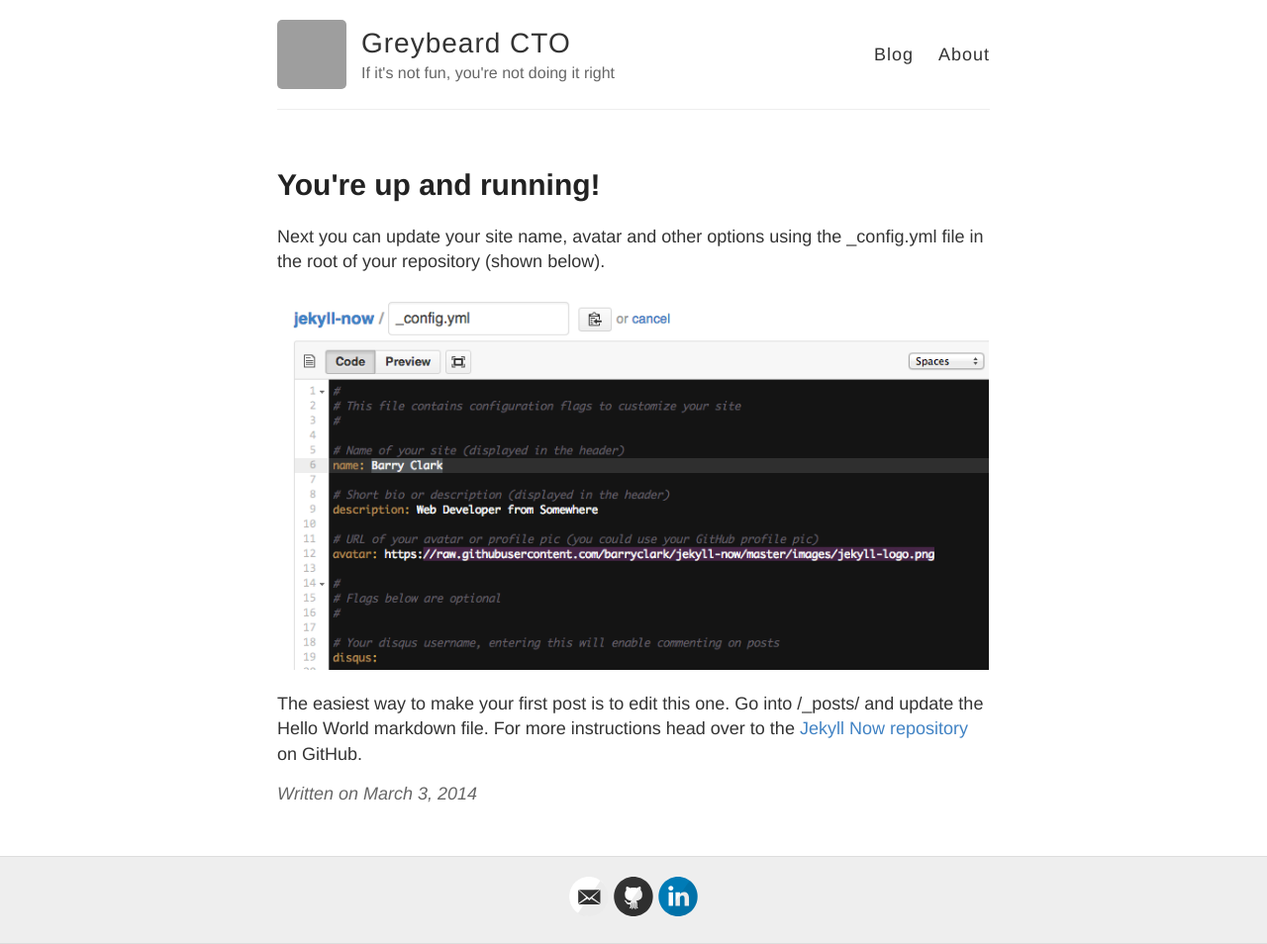
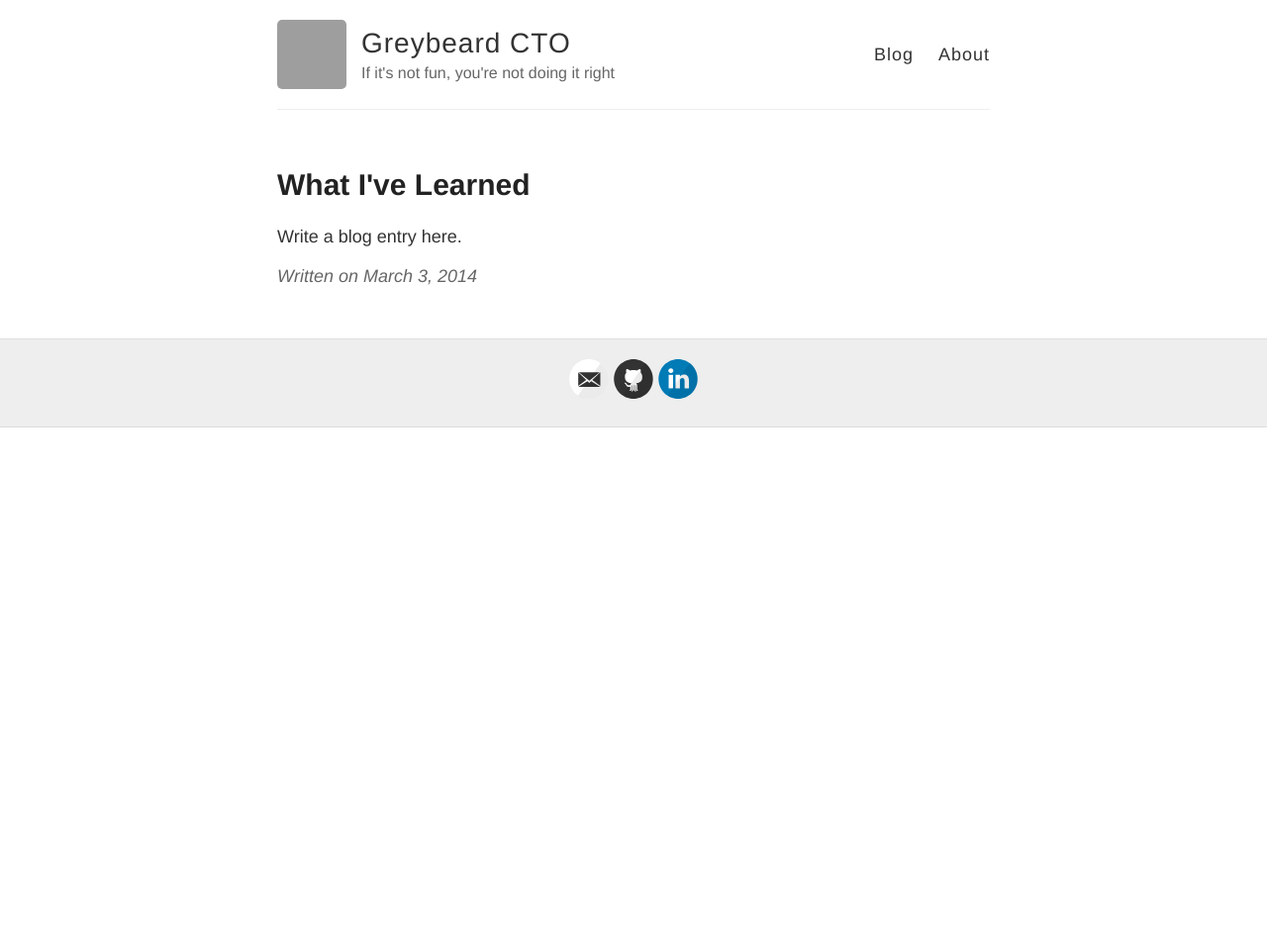
Before and after one commit to tbissonnette/tbissonnette.github.io, a Jekyll site: the page built from _posts/2014-3-3-Hello-World.md, in a window 1280 px wide. Shown: the whole page at 99% size. Built offline with Jekyll 4.4.1, drawn with Linux system fonts in a browser that asks for light colours; Markdown is read by kramdown in place of the engine named in the settings; after the commit the page ends 900 px from its top, so only the background shows below that; grey boxes are pictures that could not be loaded.

Commit message:
Update 2014-3-3-Hello-World.md

```diff
--- a/_posts/2014-3-3-Hello-World.md
+++ b/_posts/2014-3-3-Hello-World.md
@@ -1,10 +1,6 @@
 ---
 layout: post
-title: You're up and running!
+title: What I've Learned
 ---
 
-Next you can update your site name, avatar and other options using the _config.yml file in the root of your repository (shown below).
-
-![_config.yml]({{ site.baseurl }}/images/config.png)
-
-The easiest way to make your first post is to edit this one. Go into /_posts/ and update the Hello World markdown file. For more instructions head over to the [Jekyll Now repository](https://github.com/barryclark/jekyll-now) on GitHub.
+Write a blog entry here.
```
